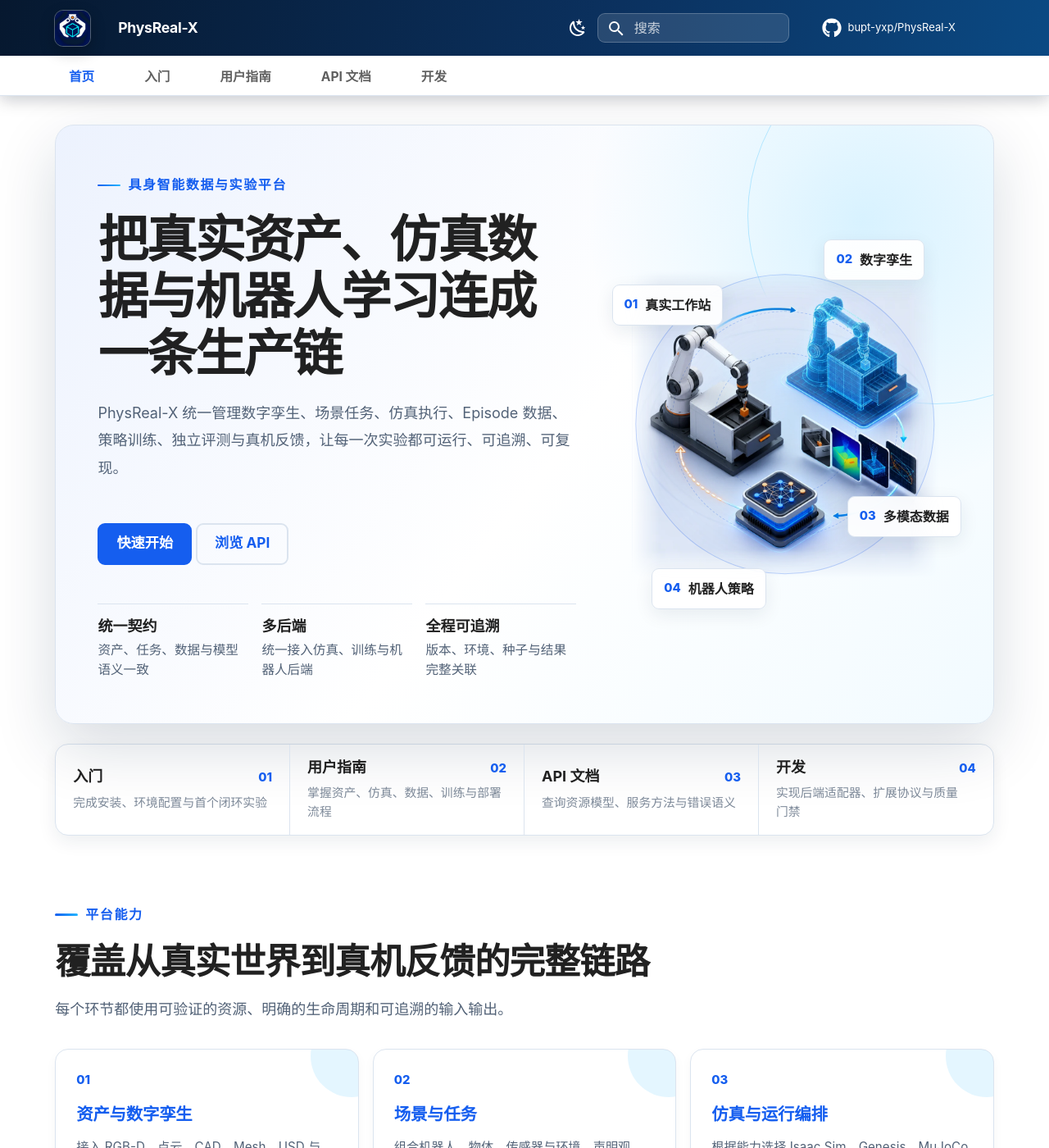
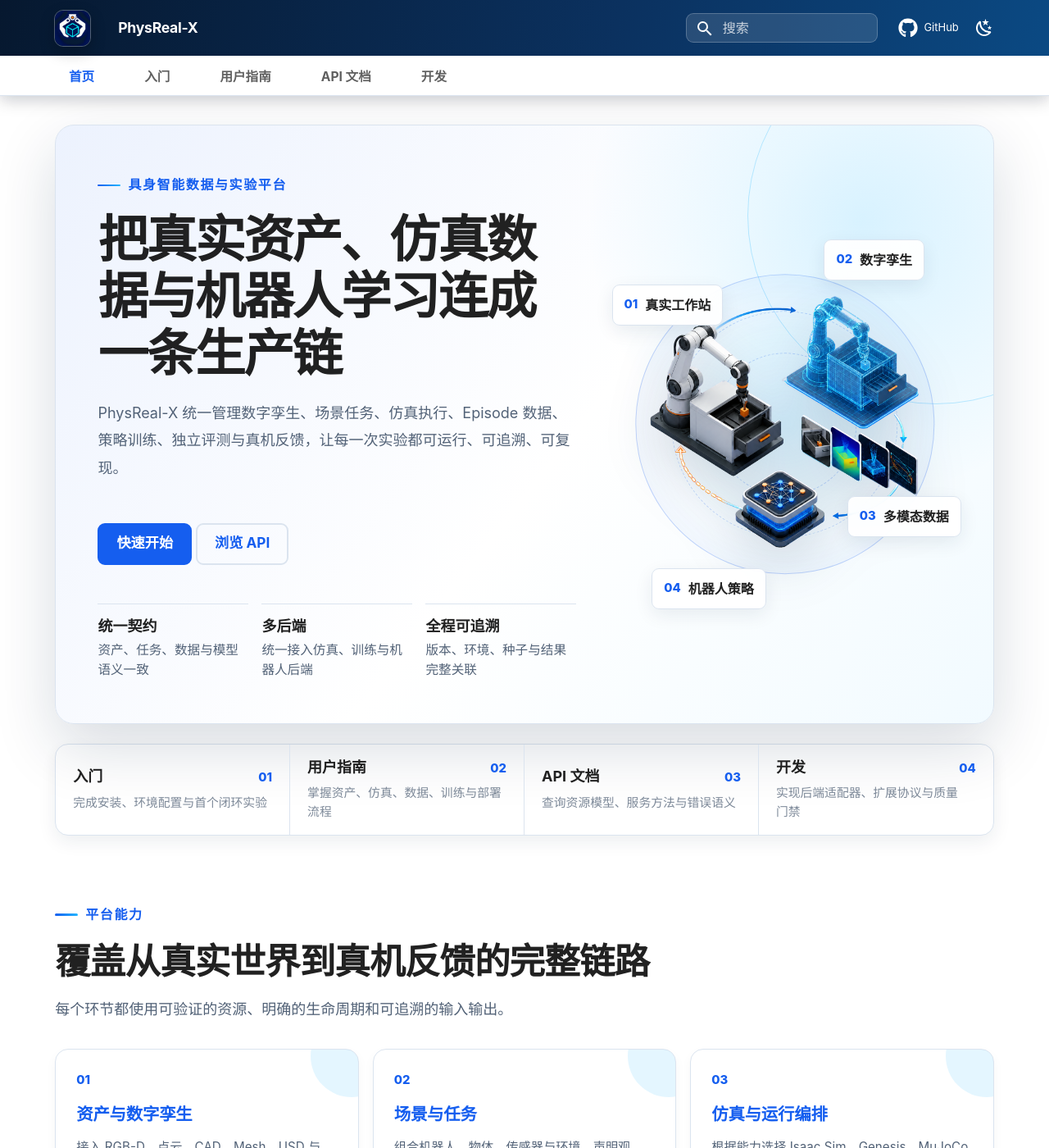
Before and after one commit to bupt-yxp/PhysReal-X, an MkDocs documentation site: the page built from docs/index.md, in a window 1280 px wide and 1400 px high. Shown: the whole window at 82% size. Built offline with MkDocs 1.6.1 and Material for MkDocs 9.7.7, drawn with Linux system fonts in a browser that asks for light colours; comment, search, counter and statistics services are not loaded.

Commit message:
docs: polish header controls and hero artwork

```diff
--- a/docs/index.md
+++ b/docs/index.md
@@ -36,7 +36,7 @@
 
 <div class="prx-hero__visual" role="img" aria-label="真实工作站、数字孪生、多模态数据与机器人策略构成闭环">
   <div class="prx-hero__halo" aria-hidden="true"></div>
-  <img src="assets/images/hero-platform-loop.webp" alt="机器人工作站经由数字孪生、多模态数据和策略训练形成反馈闭环">
+  <img src="assets/images/hero-platform-loop-transparent.png" alt="机器人工作站经由数字孪生、多模态数据和策略训练形成反馈闭环">
   <div class="prx-hero__node prx-hero__node--reality"><span>01</span>真实工作站</div>
   <div class="prx-hero__node prx-hero__node--twin"><span>02</span>数字孪生</div>
   <div class="prx-hero__node prx-hero__node--data"><span>03</span>多模态数据</div>
--- a/docs/stylesheets/extra.css
+++ b/docs/stylesheets/extra.css
@@ -92,6 +92,32 @@
   font-size: 0.88rem;
   font-weight: 750;
   letter-spacing: -0.015em;
+}
+
+@media screen and (min-width: 60em) {
+  .md-header__inner .md-search {
+    order: 1;
+  }
+
+  .md-header__inner .md-header__source {
+    order: 2;
+    flex: 0 0 auto;
+    width: auto;
+    max-width: none;
+    margin-right: 0.2rem;
+    margin-left: 0.65rem;
+  }
+
+  .md-header__source .md-source__repository {
+    max-width: none;
+    overflow: visible;
+    text-overflow: clip;
+  }
+
+  .md-header__inner .md-header__option {
+    order: 3;
+    margin-left: 0.15rem;
+  }
 }
 
 .md-search__form {
@@ -479,18 +505,7 @@
   left: 50%;
   width: min(22rem, 92%);
   transform: translate(-50%, -50%);
-  -webkit-mask-image:
-    linear-gradient(to right, transparent 0%, #000 9%, #000 91%, transparent 100%),
-    linear-gradient(to bottom, transparent 0%, #000 9%, #000 91%, transparent 100%);
-  -webkit-mask-composite: source-in;
-  mask-image:
-    linear-gradient(to right, transparent 0%, #000 9%, #000 91%, transparent 100%),
-    linear-gradient(to bottom, transparent 0%, #000 9%, #000 91%, transparent 100%);
-  mask-composite: intersect;
-}
-
-[data-md-color-scheme="default"] .prx-hero__visual > img {
-  mix-blend-mode: multiply;
+  filter: drop-shadow(0 1.1rem 1.6rem rgba(5, 36, 70, 0.16));
 }
 
 .prx-hero__node {
--- a/mkdocs.yml
+++ b/mkdocs.yml
@@ -2,7 +2,7 @@
 site_description: 连接数字孪生、物理仿真、多模态数据与机器人学习的统一平台
 site_url: https://bupt-yxp.github.io/PhysReal-X/
 repo_url: https://github.com/bupt-yxp/PhysReal-X
-repo_name: bupt-yxp/PhysReal-X
+repo_name: GitHub
 edit_uri: edit/main/docs/
 
 docs_dir: docs
```
Also changed, not shown: docs/assets/images/hero-platform-loop-transparent.png (added), docs/assets/images/hero-platform-loop.webp (deleted).
